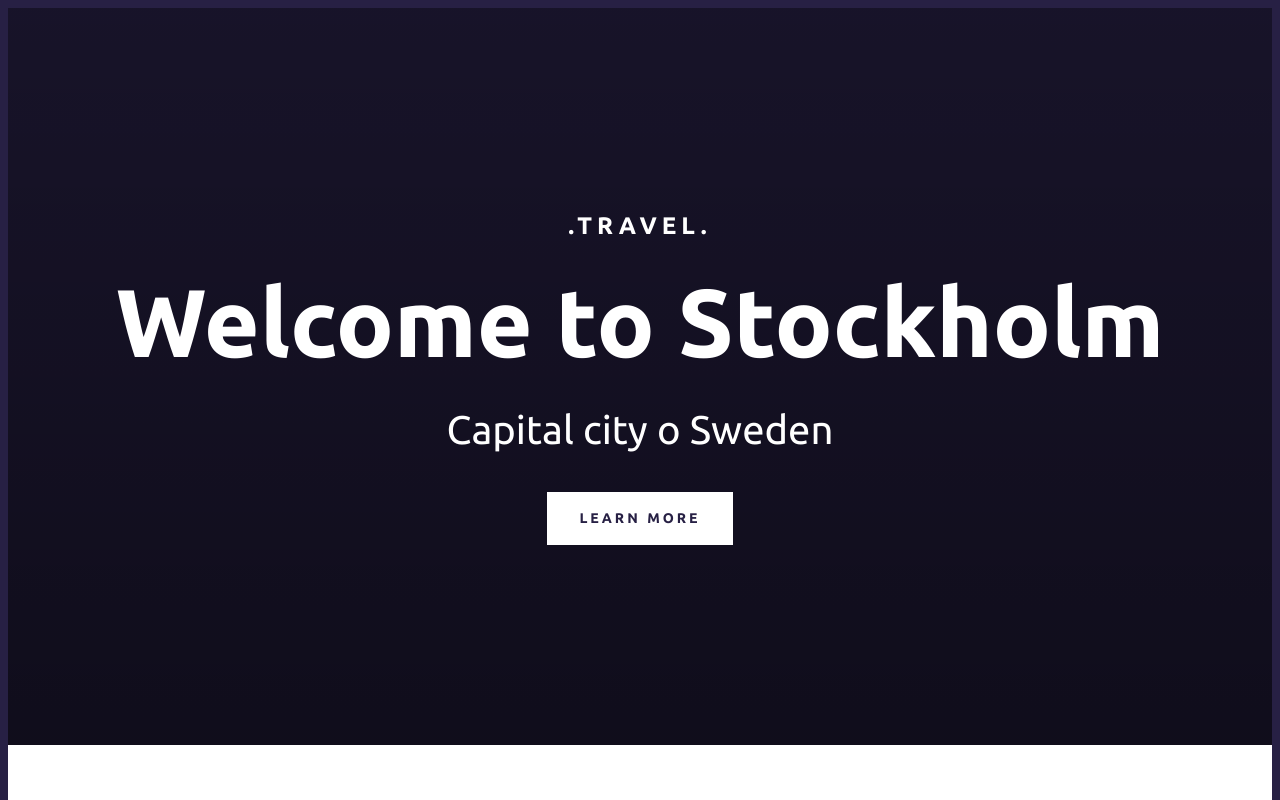
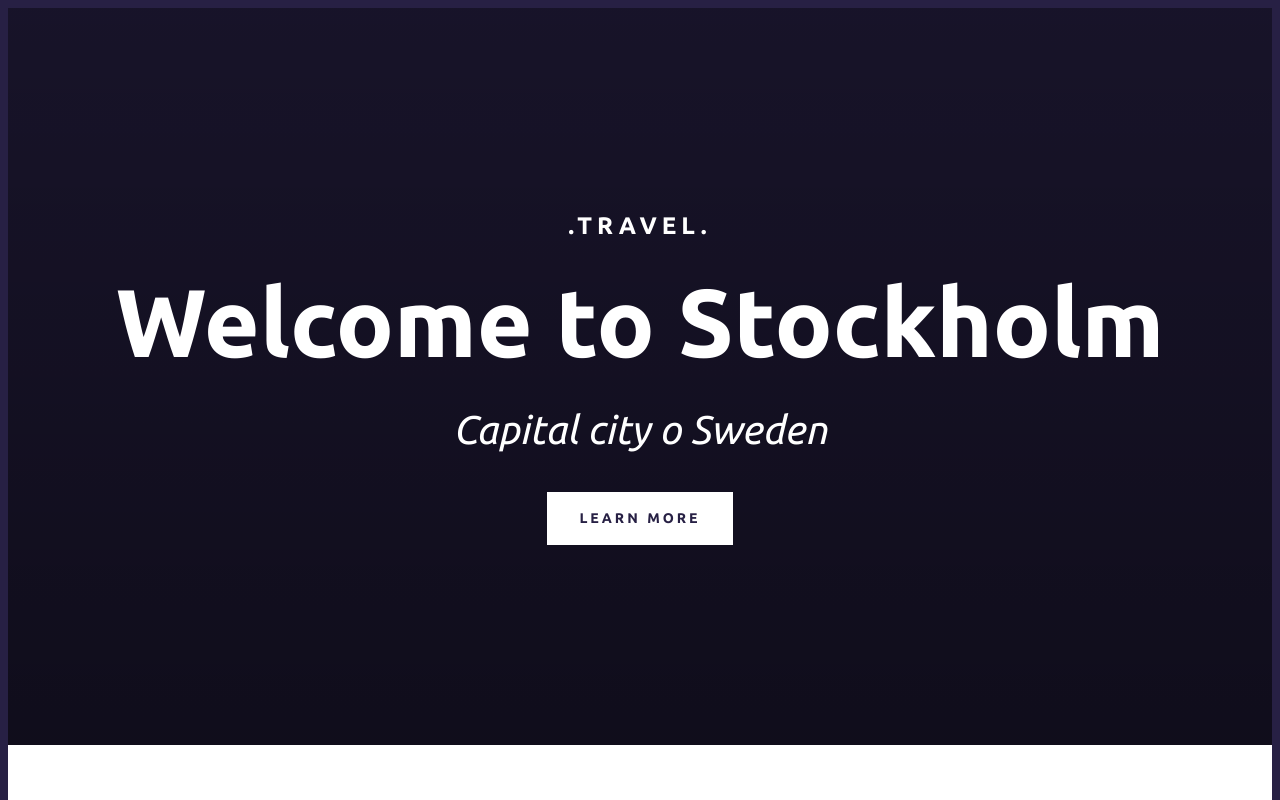
Before and after one commit to FellanZ/yarn-project, a plain HTML site: page index.html in a window 1280 px wide. Shown: the top 800 px of the page. Drawn offline with Linux system fonts and the light colour scheme; a web font is replaced by a local one.

Commit message:
added h2 styling to header

```diff
--- a/index.html
+++ b/index.html
@@ -17,7 +17,7 @@
       <header>
         <h3>.TRAVEL.</h3>
         <h1>Welcome to Stockholm</h1>
-        <h2>Capital city o Sweden</h2>
+        <h2 class="head-subtitle">Capital city o Sweden</h2>
         <a href="#more">Learn more</a>
       </header>
       <main>
--- a/src/styles.css
+++ b/src/styles.css
@@ -10,6 +10,10 @@ body {
 
 .text-center {
   text-align: center;
+}
+
+.head-subtitle {
+  font-style: italic;
 }
 
 .grid {
@@ -35,6 +39,7 @@ body {
 
 .card {
   background: white;
+  margin: 30px 0;
 }
 
 .card-body {
```
